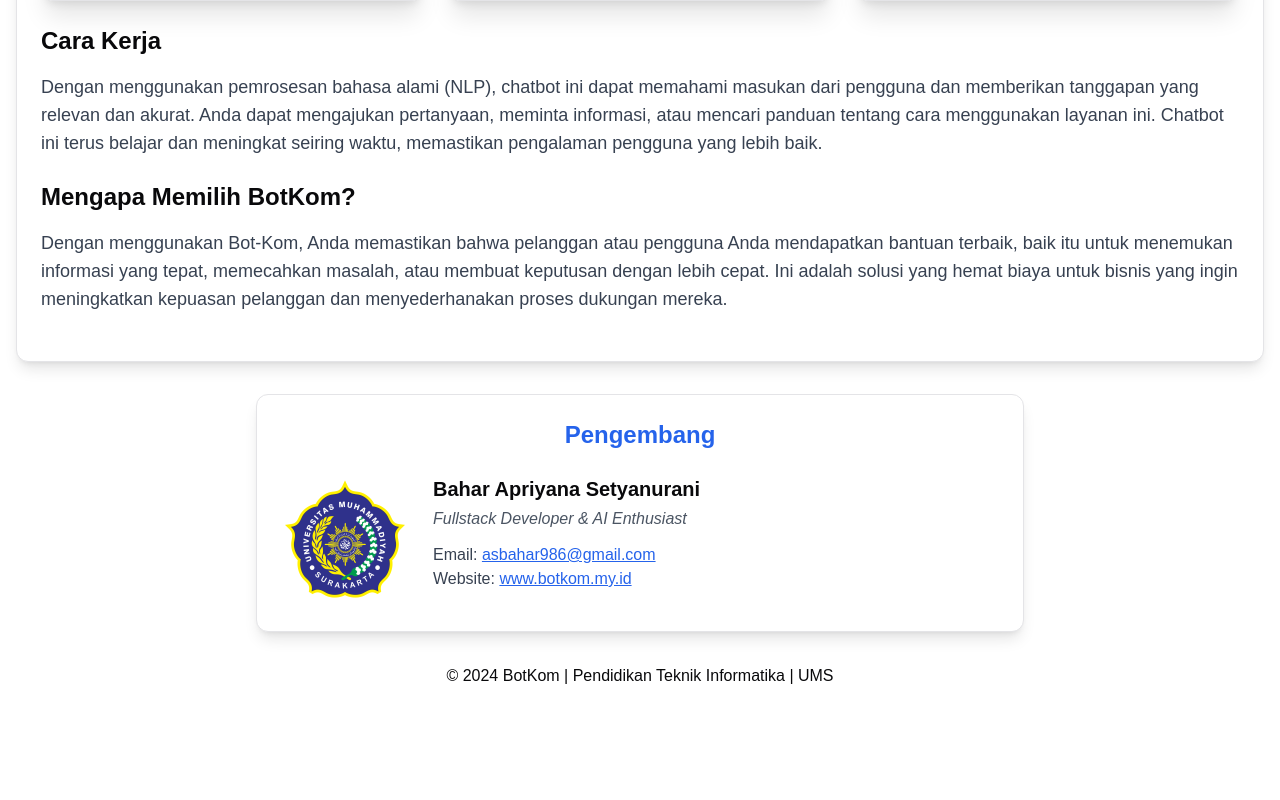
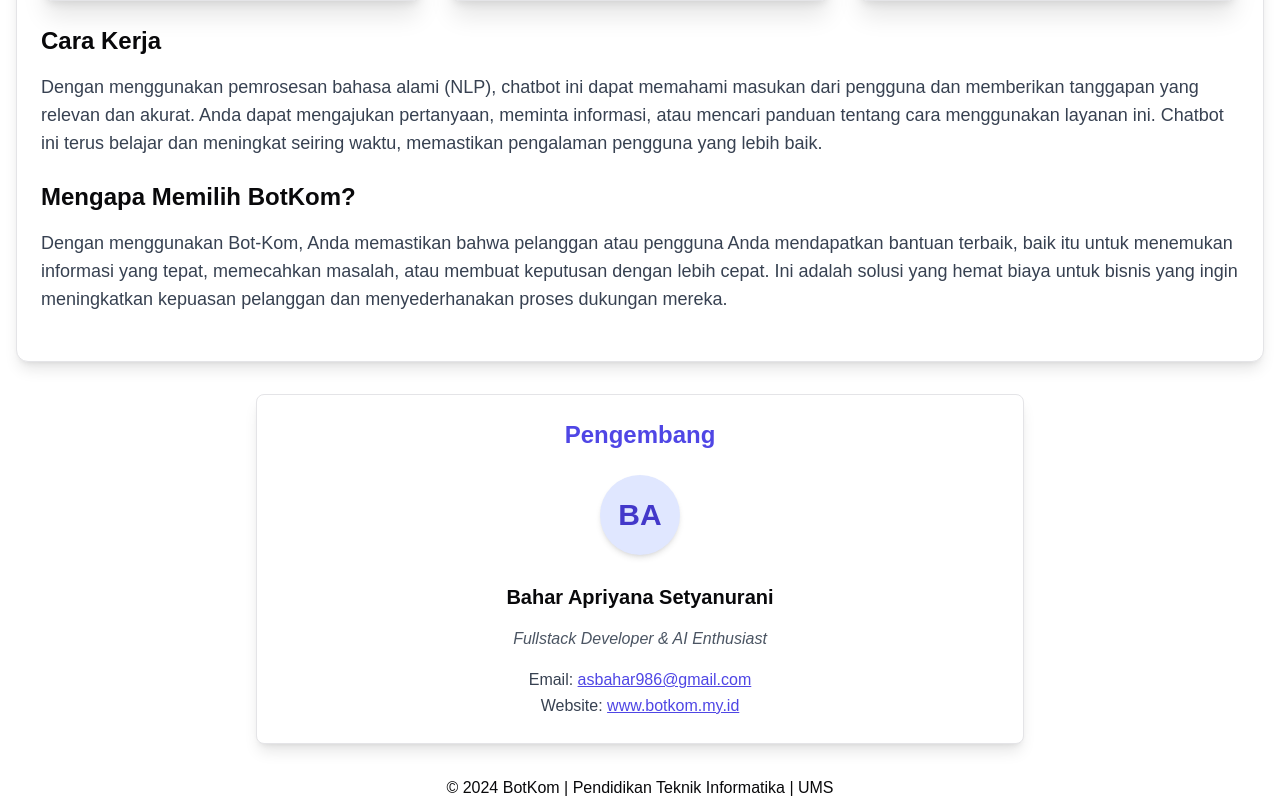
Before and after one commit to baharas04/ChatbotKom, a Next.js app: page /tentang in a window 1280 px wide. Shown: the part 542-1342 px from the top of the page. Before the commit the page ends 1230 px from the top, so only its background shows below. Built offline with nearby package versions, Linux system fonts and the light colour scheme.

Commit message:
update about

```diff
--- a/src/app/(app)/tentang/page.tsx
+++ b/src/app/(app)/tentang/page.tsx
@@ -76,26 +76,25 @@
       </Card>
 
       {/* Section Tentang Pengembang */}
-      <Card className="p-6 shadow-lg max-w-3xl mx-auto">
-        <h2 className="text-2xl font-semibold text-center mb-6 text-blue-600">
+{/* Section Tentang Pengembang */}
+<Card className="p-6 shadow-lg max-w-3xl mx-auto bg-white rounded-lg">
+  <h2 className="text-2xl font-semibold text-center mb-6 text-indigo-600">
     Pengembang
   </h2>
 
-        <div className="flex flex-col md:flex-row items-center md:items-start gap-6">
-          <img
-            src="/images/logo-ums.png" // Ganti dengan foto pengembang asli jika ada
-            alt="Foto Pengembang"
-            className="w-32 h-32 rounded-full object-cover"
-          />
+  <div className="flex flex-col items-center text-center space-y-4 md:max-w-xl md:mx-auto">
+    {/* Logo di atas nama */}
+    <div className="flex items-center justify-center bg-indigo-100 text-indigo-700 rounded-full w-20 h-20 text-3xl font-bold shadow-md mb-3">
+      BA
+    </div>
 
-          <div>
     <h3 className="text-xl font-semibold mb-1">Bahar Apriyana Setyanurani</h3>
     <p className="italic text-gray-600 mb-3">Fullstack Developer & AI Enthusiast</p>
-            <p className="text-gray-700 mb-4">
+    <p className="text-gray-700 leading-relaxed">
       Email:{" "}
       <a
         href="mailto:asbahar986@gmail.com"
-                className="text-blue-600 underline"
+        className="text-indigo-600 underline hover:text-indigo-800"
       >
         asbahar986@gmail.com
       </a>
@@ -105,16 +104,16 @@
         href="https://www.botkom.my.id"
         target="_blank"
         rel="noopener noreferrer"
-                className="text-blue-600 underline"
+        className="text-indigo-600 underline hover:text-indigo-800"
       >
         www.botkom.my.id
       </a>
     </p>
+  </div>
+</Card>
 
 
-          </div>
-        </div>
-      </Card>
+
     </main>
   );
 };
```
Lines whose indentation alone changed are shown as unchanged.
